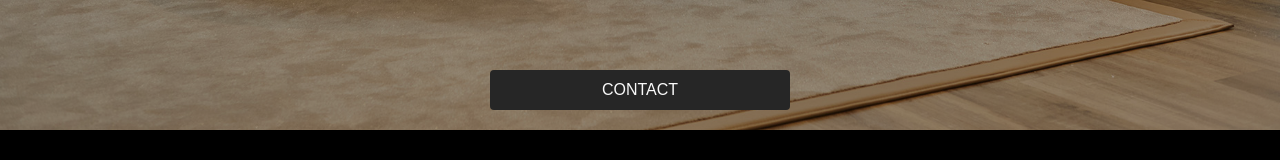
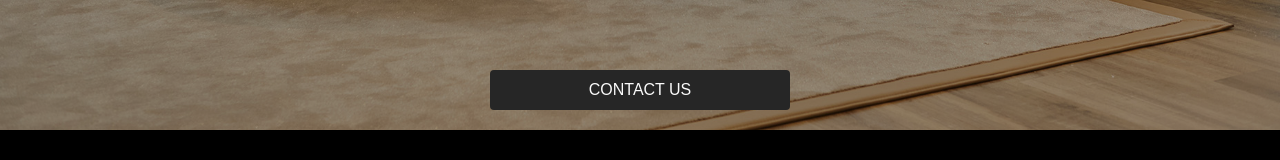
Before and after one commit to qbixmex/the-furniture, a Next.js app: page / in a window 1280 px wide. Shown: the part 2897-3057 px from the top of the page. Built offline with nearby package versions, Linux system fonts and the light colour scheme.

Commit message:
Contact Us Text Fixed

```diff
--- a/package.json
+++ b/package.json
@@ -1,6 +1,6 @@
 {
   "name": "the-furniture",
-  "version": "0.7.11",
+  "version": "0.7.12",
   "private": true,
   "scripts": {
     "dev": "next dev",
--- a/src/app/page.tsx
+++ b/src/app/page.tsx
@@ -53,7 +53,7 @@ export default function Home() {
           <p className="text-2xl md:text-3xl text-center font-copperplate">Let&apos;s make it happen !</p>
         </div>
         <Link href="/contact">
-          <Button className="absolute left-0 right-0 mx-auto w-[300px] bottom-5 z-1">contact</Button>
+          <Button className="absolute left-0 right-0 mx-auto w-[300px] bottom-5 z-1">contact us</Button>
         </Link>
       </section>
     </>
```
